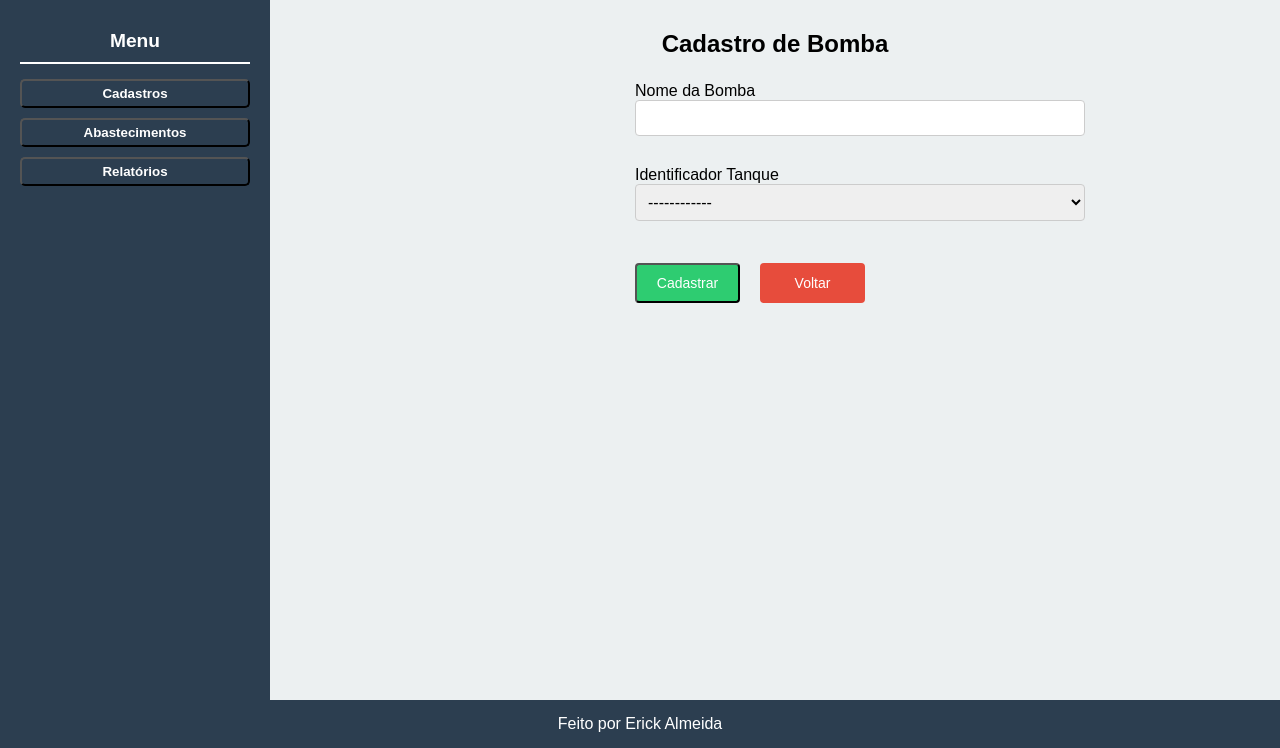
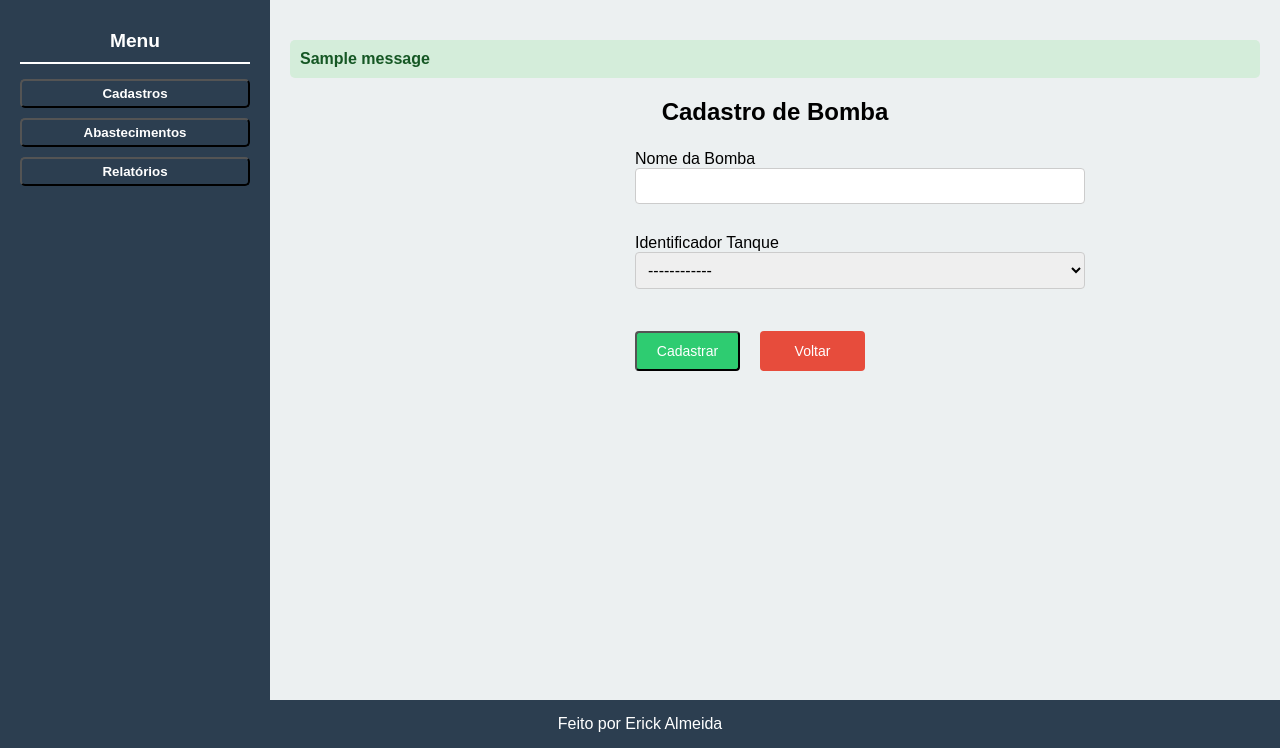
Before and after one commit to ErickIgles/teste-junior-gerenciamento-abastecimento, a Django app: template src/cadastros/bombas/templates/bombas/bomba_form.html in a window 1280 px wide. Shown: the part 56-804 px from the top of the page. Run offline with Django 4.2, Linux system fonts and the light colour scheme; the template is opened without the code that fills it: most values are stand-ins (such as "Sample title", 1, 10 or a date in 2020); one stand-in notice (Sample message) is shown; parts of the project's set-up code (start-up, migrations or seed data) failed here and were passed over.

Commit message:
feat: adiciona exibição de mensagens do Django no template base.html

```diff
--- a/src/home/templates/base.html
+++ b/src/home/templates/base.html
@@ -63,10 +63,13 @@
         </aside>
 
         <main>
-            <h2 class="form__titulo">
-                {% block title_main %}
-                {% endblock %}
-            </h2>
+            {% if messages %}
+                <ul class="messages">
+                    {% for message in messages %}
+                        <li class="{{ message.tags }}">{{ message }}</li>
+                    {% endfor %}
+                </ul>
+            {% endif %}
 
             {% block main %}
             {% endblock %}
```
